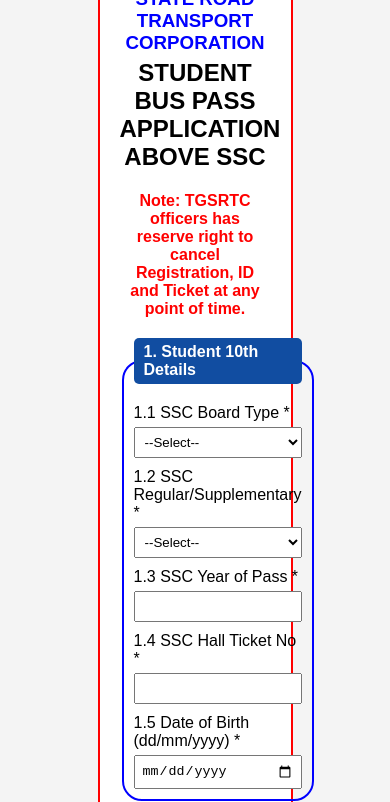
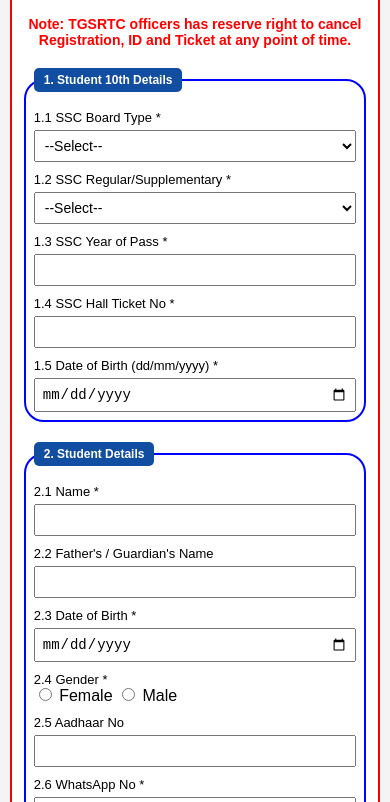
Before and after one commit to sathish07-dotcom/day9, a plain HTML site: page index.html in a window 390 px wide. Shown: the part 141-943 px from the top of the page. Drawn offline with Linux system fonts and the light colour scheme.

Commit message:
media add

```diff
--- a/style.css
+++ b/style.css
@@ -116,11 +116,89 @@
      }
 
 @media screen and (max-width: 768px) {
+  .container {
+    width: 90%;
+    padding: 15px;
+  }
+
+  fieldset {
+    padding: 8px;
+  }
+
+  legend {
+    font-size: 14px;
+  }
+
+  label {
+    font-size: 14px;
+  }
+
   input[type="text"],
   input[type="date"],
   input[type="email"],
+  input[type="file"],
   select,
   textarea {
     width: 100%;
+    font-size: 14px;
+  }
+
+  .submit-area input[type="text"] {
+    width: 100px;
+  }
+
+  .submit-area input[type="submit"] {
+    width: 100%;
+    padding: 12px;
+    font-size: 16px;
+  }
+
+  .t1 h3,
+  .t2 h2,
+  .t3 h4 {
+    font-size: 16px;
   }
 }
+
+@media screen and (max-width: 480px) {
+  .container {
+    width: 95%;
+    padding: 10px;
+  }
+
+  .logo img {
+    width: 50px;
+  }
+
+  .t1 h3,
+  .t2 h2,
+  .t3 h4 {
+    font-size: 14px;
+  }
+
+  legend {
+    font-size: 12px;
+  }
+
+  label {
+    font-size: 13px;
+  }
+
+  input[type="radio"] {
+    margin: 0 3px 0 5px;
+  }
+
+  .submit-area {
+    display: flex;
+    flex-direction: column;
+    gap: 10px;
+  }
+
+  .submit-area input[type="text"] {
+    width: 100%;
+  }
+
+  .submit-area input[type="submit"] {
+    font-size: 14px;
+  }
+}
```
Lines whose indentation alone changed are shown as unchanged.
